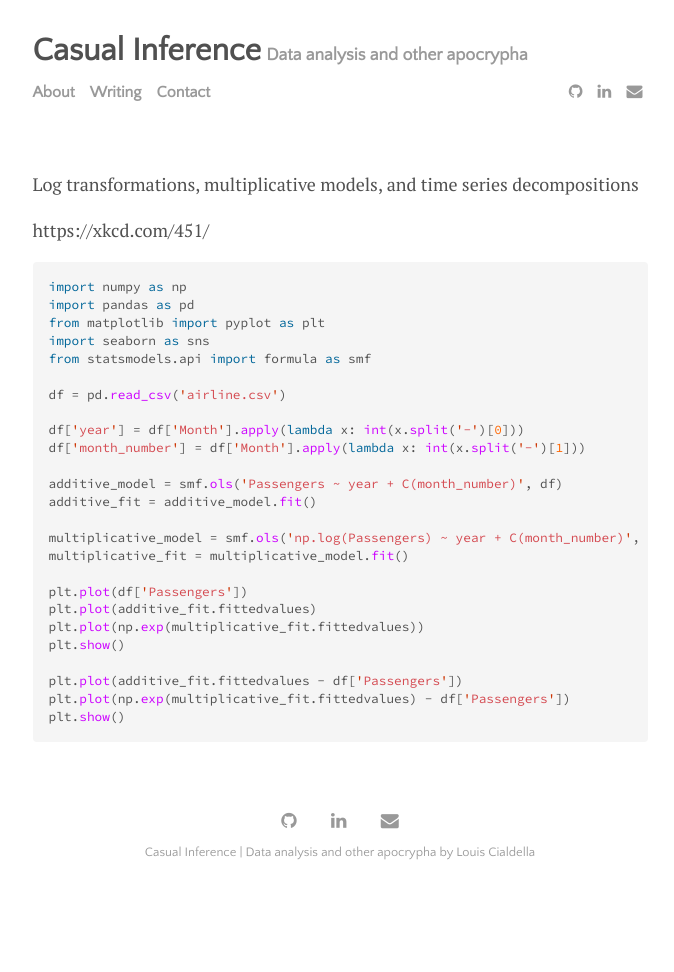
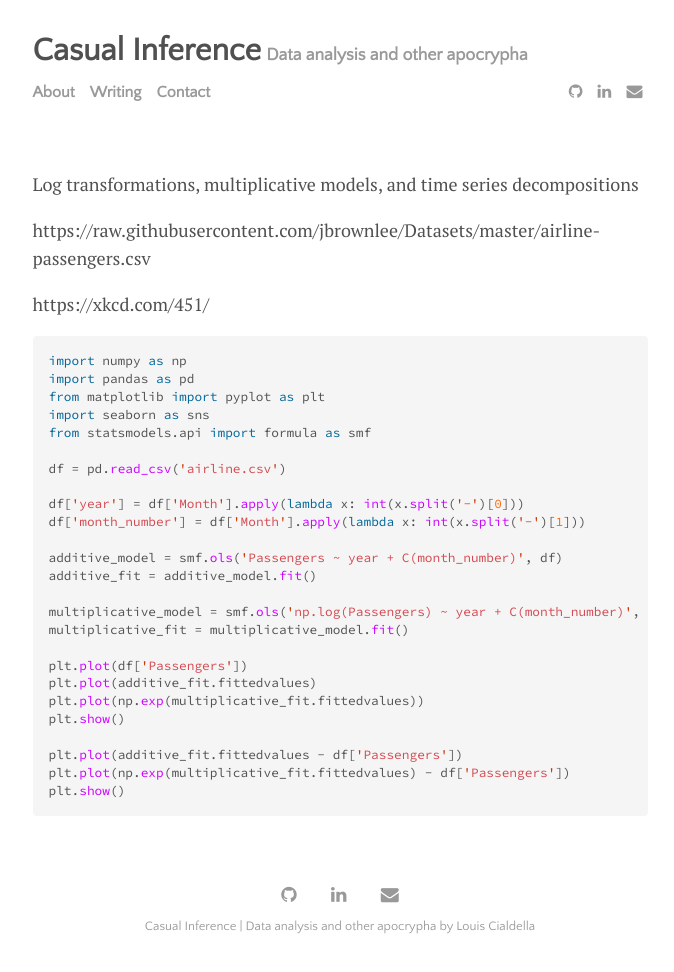
Before and after one commit to lmc2179/lmc2179.github.io, a Jekyll site: the page built from drafts/multiplicative.md, in a window 1280 px wide. Shown: the whole page, without its empty margins (300-974 px from the left). Built offline with Jekyll 4.4.1, drawn with Linux system fonts in a browser that asks for light colours; our own code applies the rules of GitHub Pages for plain Markdown files; before the commit the page ends 900 px from its top, so only the background shows below that; part of the change alters nothing that is shown.

Commit message:
Update multiplicative.md

```diff
--- a/drafts/multiplicative.md
+++ b/drafts/multiplicative.md
@@ -1,4 +1,6 @@
 Log transformations, multiplicative models, and time series decompositions
+
+https://raw.githubusercontent.com/jbrownlee/Datasets/master/airline-passengers.csv
 
 https://xkcd.com/451/
 
```
